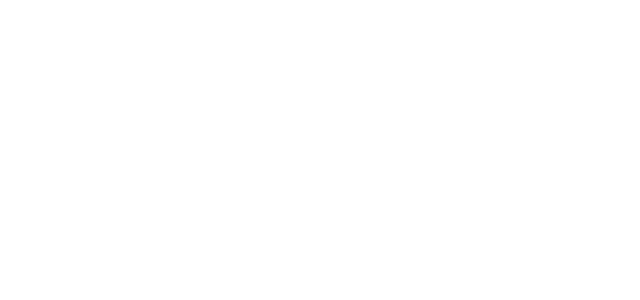
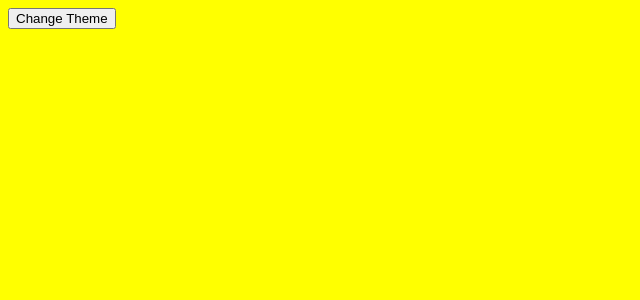
Before and after one commit to xypxzy/dictionary-web-app, a React (Vite) app: page / in a window 1280 px wide. Shown: the top 300 px of the page, without its empty margins (0-640 px from the left). Built offline with nearby package versions, Linux system fonts and the light colour scheme.

Commit message:
add change theme

```diff
--- a/package.json
+++ b/package.json
@@ -16,7 +16,8 @@
     "@types/styled-components": "^5.1.26",
     "axios": "^1.4.0",
     "react": "^18.2.0",
-    "react-dom": "^18.2.0"
+    "react-dom": "^18.2.0",
+    "react-redux": "^8.0.5"
   },
   "devDependencies": {
     "@types/react": "^18.0.28",
--- a/src/App.tsx
+++ b/src/App.tsx
@@ -1,8 +1,27 @@
+import {changeTheme} from "./features/theme/themeSlice.ts";
+import {useEffect} from "react";
+import {useDispatch, useSelector} from "react-redux";
+import {AppDispatch, RootState} from "./store.ts";
 
 function App() {
+  const theme = useSelector((state: RootState) => state.theme.currentTheme);
+  const dispatch: AppDispatch = useDispatch();
+
+  const words = useSelector((state: RootState) => state.words.data)
+
+  useEffect(()=> {
+    document.body.setAttribute('data-theme', theme)
+  }, [theme])
+
+  const handleSetTheme = () => {
+    dispatch(changeTheme(theme == 'light' ? 'dark' : 'light'))
+  }
 
   return (
-    <></>
+    <>
+      <button onClick={handleSetTheme}>Change Theme</button>
+      {words?.hw1}
+    </>
   )
 }
 
--- /dev/null
+++ b/src/constants/api.ts
@@ -0,0 +1,4 @@
+
+const API_KEY = `892285f9-c566-49e3-81e1-9fa7a09ae3d4`
+
+// const GET_EL_WORDS = `https://www.dictionaryapi.com/api/v3/references/sd2/json/school?key=${API_KEY}`
--- /dev/null
+++ b/src/features/theme/themeSlice.ts
@@ -0,0 +1,23 @@
+import {createSlice, PayloadAction} from "@reduxjs/toolkit";
+
+export type themeType = 'light' | 'dark';
+interface ITheme {
+    currentTheme: themeType
+}
+
+const initialThemeState: ITheme = {
+    currentTheme: "light"
+}
+
+const themeSlice = createSlice( {
+    name: '@@theme',
+    initialState: initialThemeState,
+    reducers: {
+        changeTheme: (state, action:PayloadAction<themeType>) => {
+            state.currentTheme = action.payload;
+        }
+    }
+})
+
+export const themeReducer = themeSlice.reducer;
+export const {changeTheme} = themeSlice.actions;
--- /dev/null
+++ b/src/features/words/wordsSlice.ts
@@ -0,0 +1,61 @@
+import {createAsyncThunk, createSlice, } from "@reduxjs/toolkit";
+import axios from 'axios';
+
+interface IWords {
+    meta: {
+        uuid: string,
+        stem: Array<string>
+    }
+    hw1: {
+        hw: string,
+        prs: Array<{
+            mw: string ,
+            sound: {
+                audio: string
+            }
+        }>
+    }
+}
+
+interface IWordsSliceState {
+    data: IWords | undefined,
+    status: 'idle' | 'loading' | 'success' | 'failed',
+    error: string | undefined;
+}
+
+const initialState: IWordsSliceState= {
+    data: undefined,
+    status: 'idle',
+    error: undefined,
+}
+
+export const getWords = createAsyncThunk(
+    '@@data/getWords',
+    async () => {
+        const res = await axios.get(`https://www.dictionaryapi.com/api/v3/references/sd2/json/school?key=${API_KEY}`);
+        return res.data;
+    }
+)
+
+const wordsSlice = createSlice({
+    name: '@@words',
+    initialState,
+    reducers: {},
+    extraReducers: builder => {
+        builder
+            .addCase(getWords.pending, state => {
+                state.status = 'loading'
+            })
+            .addCase(getWords.fulfilled, (state, action) => {
+                state.status = 'success';
+                state.data = action.payload;
+            })
+            .addCase(getWords.rejected, (state, action) => {
+                state.status = 'failed';
+                state.error = action.error.message;
+            })
+    }
+})
+
+
+export const wordsReducer = wordsSlice.reducer
--- a/src/index.css
+++ b/src/index.css
@@ -1,69 +1,18 @@
 :root {
-  font-family: Inter, system-ui, Avenir, Helvetica, Arial, sans-serif;
-  line-height: 1.5;
-  font-weight: 400;
-
-  color-scheme: light dark;
-  color: rgba(255, 255, 255, 0.87);
-  background-color: #242424;
-
-  font-synthesis: none;
-  text-rendering: optimizeLegibility;
-  -webkit-font-smoothing: antialiased;
-  -moz-osx-font-smoothing: grayscale;
-  -webkit-text-size-adjust: 100%;
+    --light-bg: #fff;
+    --dark-bg: #323232;
+    --light-purple: #E9D0FA;
+    --purple: #A646F1;
+    --black: #323232;
+    --gray: #D4D4D4;
+    --dark-gray: #b4b4b4;
 }
 
-a {
-  font-weight: 500;
-  color: #646cff;
-  text-decoration: inherit;
-}
-a:hover {
-  color: #535bf2;
+
+body[data-theme = 'light'] {
+    background-color: yellow;
 }
 
-body {
-  margin: 0;
-  display: flex;
-  place-items: center;
-  min-width: 320px;
-  min-height: 100vh;
+body[data-theme = 'dark'] {
+    background-color: #000;
 }
-
-h1 {
-  font-size: 3.2em;
-  line-height: 1.1;
-}
-
-button {
-  border-radius: 8px;
-  border: 1px solid transparent;
-  padding: 0.6em 1.2em;
-  font-size: 1em;
-  font-weight: 500;
-  font-family: inherit;
-  background-color: #1a1a1a;
-  cursor: pointer;
-  transition: border-color 0.25s;
-}
-button:hover {
-  border-color: #646cff;
-}
-button:focus,
-button:focus-visible {
-  outline: 4px auto -webkit-focus-ring-color;
-}
-
-@media (prefers-color-scheme: light) {
-  :root {
-    color: #213547;
-    background-color: #ffffff;
-  }
-  a:hover {
-    color: #747bff;
-  }
-  button {
-    background-color: #f9f9f9;
-  }
-}
--- a/src/main.tsx
+++ b/src/main.tsx
@@ -1,10 +1,16 @@
 import React from 'react'
 import ReactDOM from 'react-dom/client'
+
+import {Provider} from "react-redux";
+import store from "./store.ts";
+
 import App from './App.tsx'
 import './index.css'
 
 ReactDOM.createRoot(document.getElementById('root') as HTMLElement).render(
   <React.StrictMode>
-    <App />
+      <Provider store={store}>
+          <App />
+      </Provider>
   </React.StrictMode>,
 )
--- /dev/null
+++ b/src/store.ts
@@ -0,0 +1,15 @@
+import {configureStore} from "@reduxjs/toolkit";
+import {themeReducer} from "./features/theme/themeSlice.ts";
+import {wordsReducer} from "./features/words/wordsSlice.ts";
+
+const store = configureStore({
+    reducer: {
+        theme: themeReducer,
+        words: wordsReducer,
+    },
+    devTools: true,
+})
+
+export type RootState = ReturnType<typeof store.getState>;
+export type AppDispatch = typeof store.dispatch;
+export default store;
```
Also changed, not shown: 1 other file (tests, documents, lock files or other folders).
